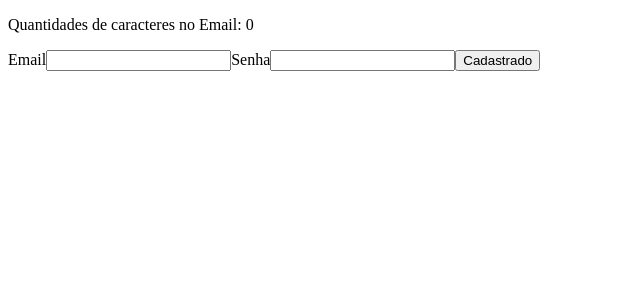
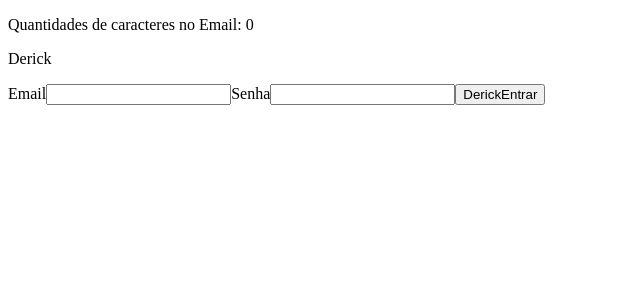
Before and after one commit to DerickSena/rctaulas, a React (Create React App) app: page /entrar in a window 1280 px wide. Shown: the top 300 px of the page, without its empty margins (0-640 px from the left). Built offline with nearby package versions, Linux system fonts and the light colour scheme.

Commit message:
feat: Context

```diff
--- a/src/app/App.tsx
+++ b/src/app/App.tsx
@@ -1,7 +1,10 @@
 import { Routes } from "./routes";
+import { UsuarioLogadoProvider } from "./shared/contexts";
 
 export const App=()=> {
   return (
-    <Routes />
+    <UsuarioLogadoProvider>
+      <Routes />
+    </UsuarioLogadoProvider>
   );
 }
--- a/src/app/pages/dashboard/Dashboard.tsx
+++ b/src/app/pages/dashboard/Dashboard.tsx
@@ -1,13 +1,16 @@
-import { useRef } from "react"
+import { useContext, useRef } from "react"
 import { Link } from "react-router-dom"
+import { UsuarioLogadoContext } from "../../shared/contexts";
 
 export const Dashboard = () => {
     const counterRef = useRef({counter: 0});
+
+    const{nomeDoUsuario} = useContext(UsuarioLogadoContext);
     return (
         <div>
             <p>Dashboard</p>
-
-            <p>Contador:{counterRef.current.counter}</p>
+            <p>{nomeDoUsuario}</p>
+            <p>Contador: {counterRef.current.counter}</p>
             <button onClick={()=> counterRef.current.counter++}>Somar</button>
             <Link to="/entrar">Login</Link>
         </div>
--- a/src/app/pages/login/Login.tsx
+++ b/src/app/pages/login/Login.tsx
@@ -1,12 +1,15 @@
-import { useCallback, useEffect, useMemo, useRef, useState } from "react";
+import { useCallback, useContext, useEffect, useMemo, useRef, useState } from "react";
 import { InputLogin } from "./components/inputLogin";
+import { ButtonLogin } from "./components/ButtonLogin";
+import { UsuarioLogadoContext } from "../../shared/contexts";
 
 export const Login = () => {
     const inputPasswordRef = useRef<HTMLInputElement>(null);
 
-
+    const {nomeDoUsuario} = useContext(UsuarioLogadoContext);
     const [email, setEmail] = useState('');
     const [senha, setSenha] = useState('');
+
 
     useEffect(() => {
         console.log(email)
@@ -31,6 +34,7 @@ export const Login = () => {
             <form>
 
                 <p>Quantidades de caracteres no Email: {emailLenght}</p>
+                <p>{nomeDoUsuario}</p>
                 <InputLogin
                     label="Email"
                     value={email}
@@ -42,14 +46,14 @@ export const Login = () => {
                     label="Senha"
                     value={senha}
                     type="password"
+                    ref={inputPasswordRef}
                     onChange={newValue => setSenha(newValue)}
-                    onPressEnter={() => inputPasswordRef.current?.focus()}
                 />
 
-
-                <button type="button" onClick={handleEntrar}>
-                    Cadastrado
-                </button>
+                {/*<button type="button" onClick={handleEntrar}>
+                    Entrar
+                </button>*/}
+                <ButtonLogin type="button" onClick={handleEntrar} children={undefined}/>
             </form>
         </div>
     );
--- /dev/null
+++ b/src/app/pages/login/components/ButtonLogin.tsx
@@ -0,0 +1,20 @@
+import { useContext } from "react";
+import { UsuarioLogadoContext } from "../../../shared/contexts";
+
+
+interface IButtonLoginProps{
+    onClick: () =>void;
+    type?: "button" | "submit" | "reset";
+    children: React.ReactNode;
+}
+export const ButtonLogin: React.FC<IButtonLoginProps> = ({type , onClick , children}) => {
+
+    const {nomeDoUsuario}=useContext(UsuarioLogadoContext);
+
+    return(
+        <button type={type} onClick={onClick}>
+            {nomeDoUsuario}{children}
+            Entrar
+        </button>
+    )
+}
--- a/src/app/pages/login/components/inputLogin.tsx
+++ b/src/app/pages/login/components/inputLogin.tsx
@@ -1,15 +1,18 @@
+import React from "react";
+
 interface IInputLoginProps{
     label: string;
     value: string;
     type?: string;
     onPressEnter?: ()=> void;
-    onChange: (value:string)=> void;
+    onChange: (NewValue:string)=> void;
 }
-export const InputLogin:React.FC<IInputLoginProps> = (props) => {
+export const InputLogin = React.forwardRef<HTMLInputElement,IInputLoginProps>((props,ref) => {
     return (
         <label>
             <span>{props.label}</span>
             <input
+                ref={ref}
                 type={props.type}
                 value={props.value}
                 onChange={e => props.onChange(e.target.value)}
@@ -18,4 +21,4 @@ export const InputLogin:React.FC<IInputLoginProps> = (props) => {
             />
         </label>
     )
-}
+});
--- /dev/null
+++ b/src/app/shared/contexts/UsuarioLogado.tsx
@@ -0,0 +1,17 @@
+import { createContext } from "react";
+
+interface IUsuarioLogadoContextData{
+    nomeDoUsuario:string;
+}
+interface IUsuarioLogadoProviderProps{
+    children: React.ReactNode;
+}
+export const UsuarioLogadoContext = createContext<IUsuarioLogadoContextData>({} as IUsuarioLogadoContextData);
+
+export const UsuarioLogadoProvider : React.FC <IUsuarioLogadoProviderProps> = ({children}) => {
+    return(
+        <UsuarioLogadoContext.Provider value={{ nomeDoUsuario: 'Derick' }}>
+            {children}
+        </UsuarioLogadoContext.Provider>
+    );
+}
--- a/src/app/shared/contexts/index.ts
+++ b/src/app/shared/contexts/index.ts
@@ -1,3 +1 @@
-export{
-
-};
+export * from'./UsuarioLogado' ;
```
Also changed, not shown: Children.png (added).
